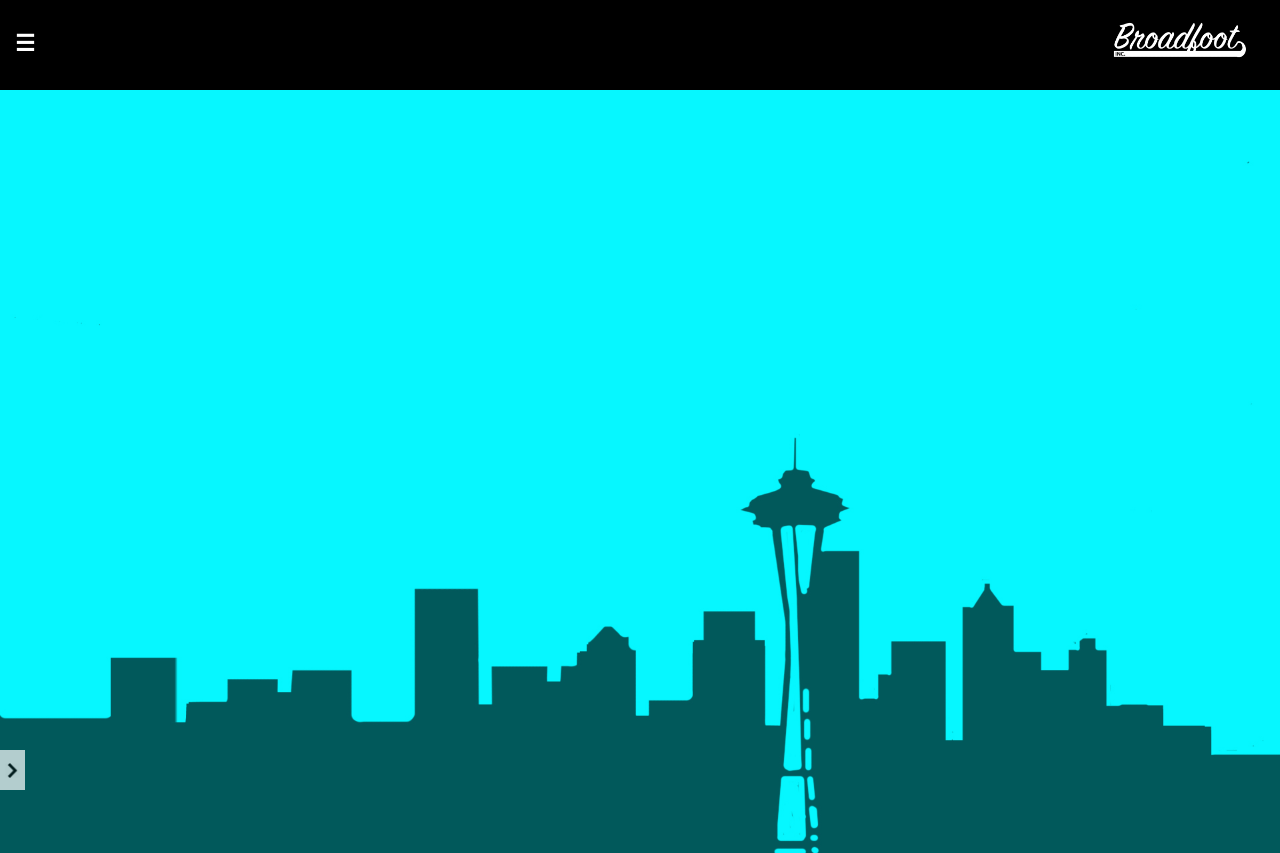
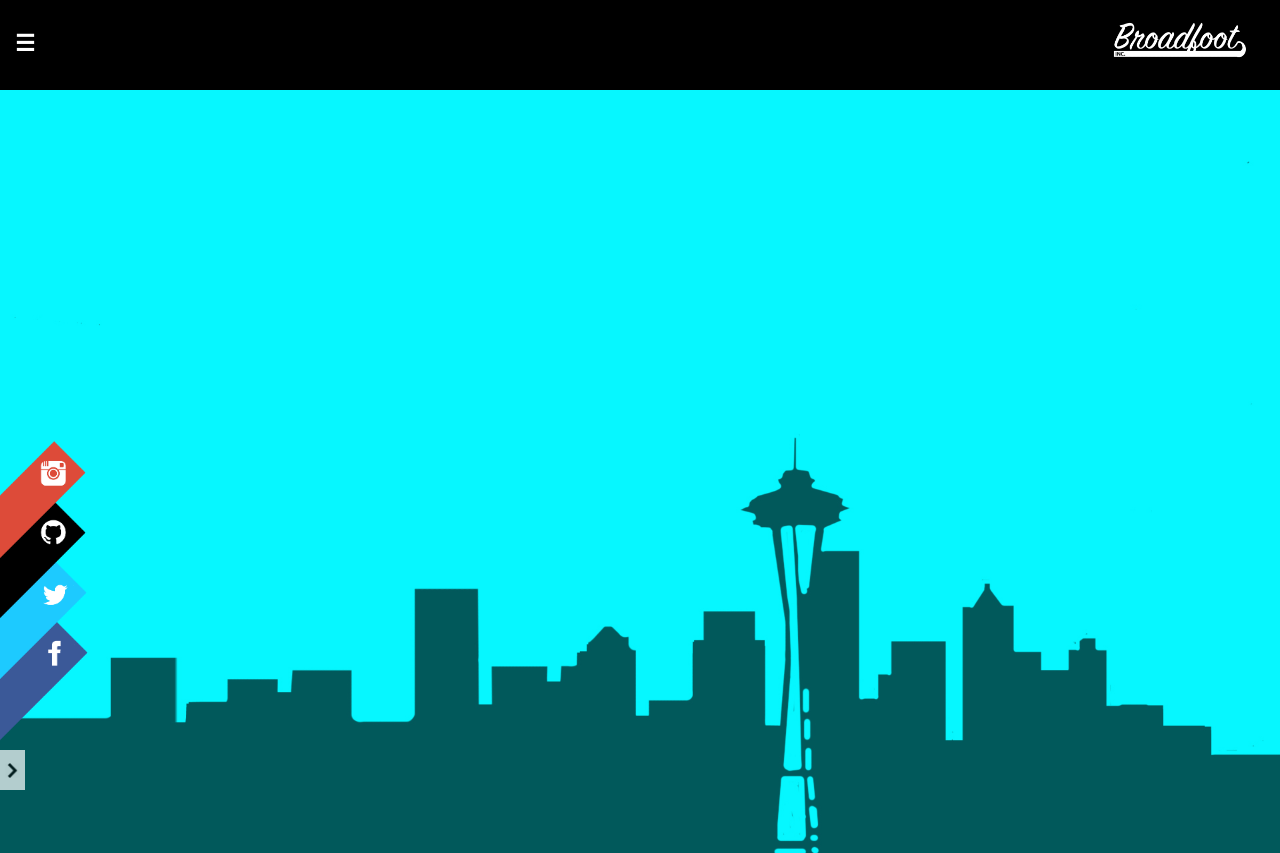
Before and after one commit to wd-100-sea-sep-13-2016/final-project-group-1, a plain HTML site: page index.html in a window 1280 px wide. Drawn offline with nearby package versions, Linux system fonts and the light colour scheme.

Commit message:
Added a social media bar

```diff
--- a/css/main.css
+++ b/css/main.css
@@ -99,7 +99,40 @@ body{
 width: 15px;
 height: 15px;
 }
-
+.social-bar {
+    position: fixed;
+    bottom: 50px;
+    left: 0;
+    z-index: 9999999;
+}
+#facebook-bar {
+    position: relative;
+    width: 150px;
+    bottom: -10px;
+    right: 20px;
+    height: auto;
+}
+#twitter-bar {
+    position: relative;
+    width: 150px;
+    height: auto;
+    bottom: 50px;
+    right: 175px;
+}
+#github-bar {
+    position: relative;
+    width: 150px;
+    height: auto;
+    bottom: 110px;
+    right: 330px;
+}
+#instagram-bar {
+    position: relative;
+    width: 150px;
+    height: auto;
+    bottom: 170px;
+    right: 485px;
+}
 
 .glyphicon-home{
   color:white;
--- a/index.html
+++ b/index.html
@@ -35,6 +35,13 @@
         <img src='/img/chevron-right.png' class="chevron-right">
       </div>
 
+      <div class="social-bar">
+        <img src="/img/facebook.png" id="facebook-bar">
+        <img src="/img/twitter.png" id="twitter-bar">
+        <img src="/img/github.png" id="github-bar">
+        <img src="/img/instagram.png" id="instagram-bar">
+      </div>
+
 
       <div id="background">
         <img src="Seattle.jpg" class="bg_img">
--- a/js/main.js
+++ b/js/main.js
@@ -14,13 +14,40 @@ $( ".hamburger" ).show();
 });
 });
 
+// value holds the state of the chevron
 var value = 0
+
+// this holds the value of whether the
+// social bar is showing
+var socialBarShowing = false;
+
 $(".chevron-right").rotate({
   bind:
   {
     click: function(){
       value +=180;
       $(this).rotate({ animateTo:value})
+
+      // toggle the social bar status
+      socialBarShowing = !socialBarShowing;
+
+      if (socialBarShowing) {
+          $('.social-bar').animate({left:'-330px', bottom:'-280px'}, {queue: false, duration: 500});
+      } else {
+	      $('.social-bar').animate({left:'0px', bottom:'50px'}, {queue: false, duration: 500});
+      }
     }
   }
 });
+
+/*
+$(function () {
+    $(".mediabutton").toggle(function () {
+	    console.log("1");
+        $("#facebook-bar").parent().animate({left:'0px'}, {queue: false, duration: 500});
+    }, function () {
+	    console.log("2");
+        $("#facebook-bar").parent().animate({left:'-280px'}, {queue: false, duration: 500});
+    });
+});
+*/
```
Also changed, not shown: img/facebook.png (added), img/github.png (added), img/instagram.png (added), img/twitter.png (added), 2 other files.
